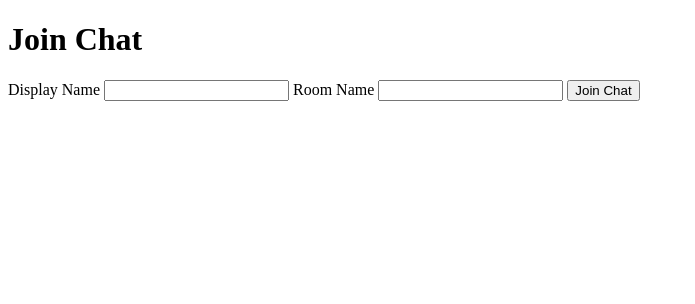
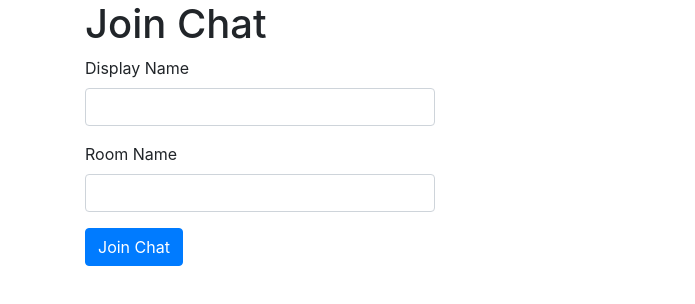
Before and after one commit to bitgord/Encrypted-Chatroom, a website: page public/index.html in a window 1280 px wide. Shown: the whole page, without its empty margins (0-695 px from the left). Drawn offline with nearby package versions, Linux system fonts and the light colour scheme.

Commit message:
add bootstrap and styling v1

```diff
--- a/public/index.html
+++ b/public/index.html
@@ -3,18 +3,31 @@
 	<head>
 		<meta charset="UTF-8">
 		<title>Socket.io Basics</title>
+		<link rel="stylesheet" href="./css/bootstrap.min.css">
 	</head>
 	<body>
-		<h1>Join Chat</h1>
 
-		<form action="/chat.html">
-			<label>Display Name</label>
-			<input type="text" name="name"/>
+		<div class="container">
+			<div class="row">
+				<div class="col-md-4 col-md-offset-4">
+					<h1>Join Chat</h1>
+					<form action="/chat.html">
+						<div class="form-group">
+							<label for>Display Name</label>
+							<input type="text" name="name" class="form-control"/>
+						</div>
 
-			<label>Room Name</label>
-			<input type="text" name="room"/>
+						<div class="form-group">
+							<label for>Room Name</label>
+							<input type="text" name="room" class="form-control"/>
+						</div>
 
-			<input type="submit" value="Join Chat"/>
-		</form>
+						<div class="form-group">
+							<input type="submit" value="Join Chat" class="btn btn-primary"/>
+						</div>
+					</form>
+				</div>
+			</div>
+		</div>
 	</body>
 </html>
```
